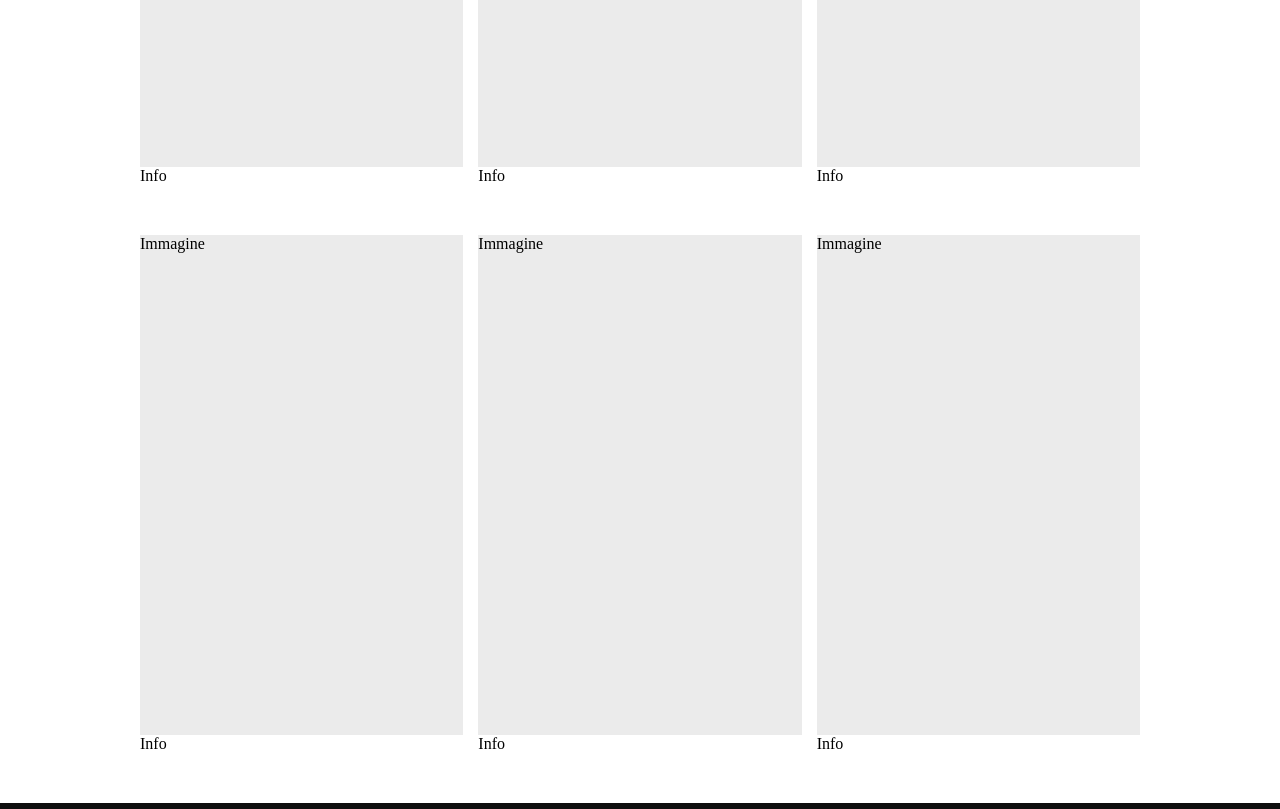
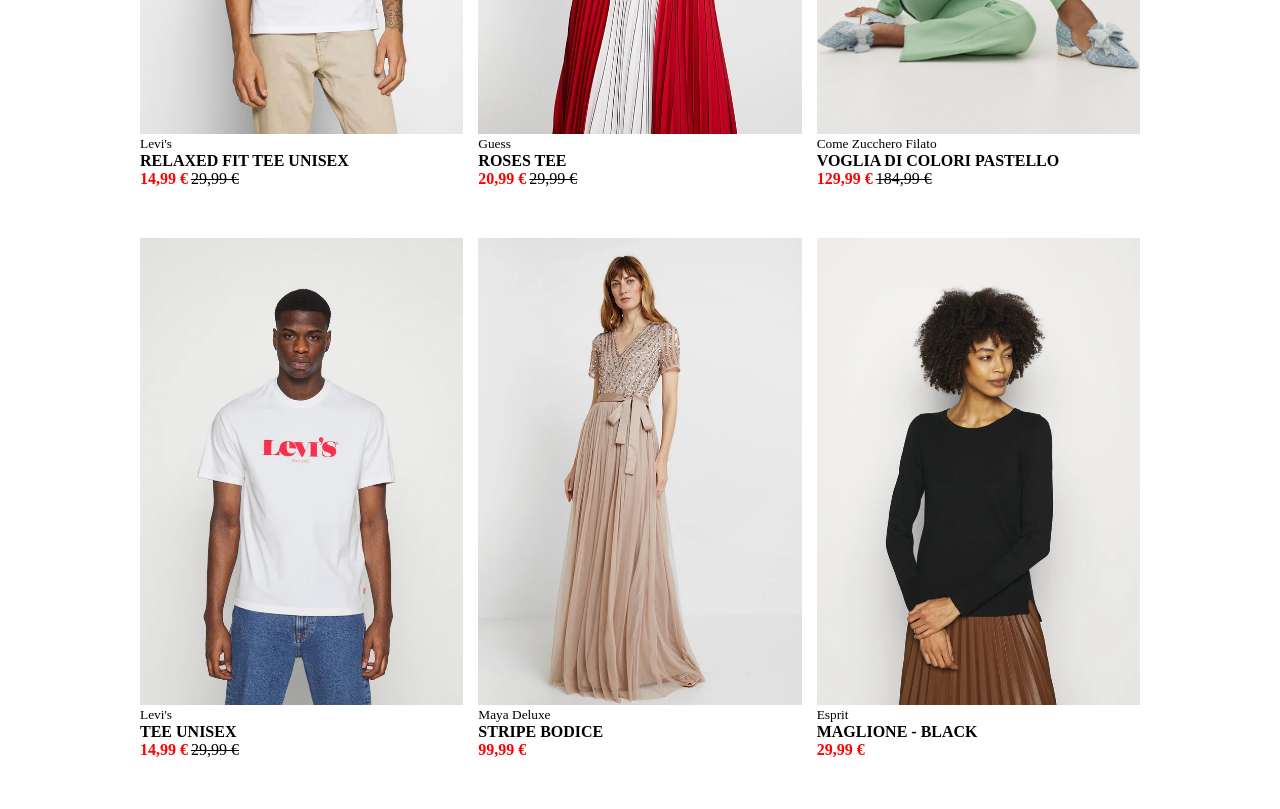
Before and after one commit to giorgiagalbullicavazzini/html-css-boolando, a plain HTML site: page index.html in a window 1280 px wide. Shown: the part 440-1249 px from the top of the page. Drawn offline with Linux system fonts and the light colour scheme.

Commit message:
Main foto e info

```diff
--- a/css/style.css
+++ b/css/style.css
@@ -39,6 +39,10 @@
   display: flex;
 }
 
+img {
+  display: block;
+}
+
 ul {
   list-style-type: none;
   height: 100%;
@@ -54,6 +58,13 @@
   color: currentColor;
   text-decoration: none;
   vertical-align: middle;
+}
+
+main .product-price::after {
+  color: black;
+  font-weight: 400;
+  text-decoration: line-through;
+  margin-left: 3px;
 }
 
 /*
@@ -97,7 +108,6 @@
 }
 
 .header-logo img {
-  display: block;
   margin: auto;
   width: 20%;
 }
@@ -131,3 +141,28 @@
 main .product-photo {
   background-color: #ebebeb;
 }
+
+main .product-photo img {
+  width: 100%;
+}
+
+main .product-info .product-name,
+main .product-info .product-price {
+  font-weight: bold;
+}
+
+main .product-info .product-name {
+  text-transform: uppercase;
+}
+
+main .product-info .product-price {
+  color: red;
+}
+
+main .product-price#discount-1::after {
+  content: "29,99 €";
+}
+
+main .product-price#discount-2::after {
+  content: "184,99 €";
+}
--- a/index.html
+++ b/index.html
@@ -14,7 +14,7 @@
   <link rel="stylesheet" href="css/style.css">
 </head>
 
-<body class="debug">
+<body class="">
   <!-- Container -->
   <div class="container">
     <!-- Header -->
@@ -54,45 +54,81 @@
       <div class="products container-small">
         <!-- Product 1 -->
         <div class="product">
-          <div class="product-photo">Immagine</div>
-          <div class="product-info">Info</div>
+          <div class="product-photo">
+            <img src="img/1.webp" alt="Levi's - Relaxed Fit Tee Unisex">
+          </div>
+          <div class="product-info">
+            <div class="product-brand"><small>Levi's</small></div>
+            <div class="product-name">Relaxed Fit Tee Unisex</div>
+            <div class="product-price" id="discount-1">14,99 €</div>
+          </div>
         </div>
         <!-- // Product 1 -->
 
-        <!-- Product 1 -->
+        <!-- Product 2 -->
         <div class="product">
-          <div class="product-photo">Immagine</div>
-          <div class="product-info">Info</div>
+          <div class="product-photo">
+            <img src="img/2.webp" alt="Guess - Roses Tee">
+          </div>
+          <div class="product-info">
+            <div class="product-brand"><small>Guess</small></div>
+            <div class="product-name">Roses Tee</div>
+            <div class="product-price" id="discount-1">20,99 €</div>
+          </div>
         </div>
-        <!-- // Product 1 -->
+        <!-- // Product 2 -->
 
-        <!-- Product 1 -->
+        <!-- Product 3 -->
         <div class="product">
-          <div class="product-photo">Immagine</div>
-          <div class="product-info">Info</div>
+          <div class="product-photo">
+            <img src="img/3.webp" alt="Come Zucchero Filato - Voglia di colori pastello">
+          </div>
+          <div class="product-info">
+            <div class="product-brand"><small>Come Zucchero Filato</small></div>
+            <div class="product-name">Voglia di colori pastello</div>
+            <div class="product-price" id="discount-2">129,99 €</div>
+          </div>
         </div>
-        <!-- // Product 1 -->
+        <!-- // Product 3 -->
 
-        <!-- Product 1 -->
+        <!-- Product 4 -->
         <div class="product">
-          <div class="product-photo">Immagine</div>
-          <div class="product-info">Info</div>
+          <div class="product-photo">
+            <img src="img/4.webp" alt="Levi's - Tee Unisex">
+          </div>
+          <div class="product-info">
+            <div class="product-brand"><small>Levi's</small></div>
+            <div class="product-name">Tee Unisex</div>
+            <div class="product-price" id="discount-1">14,99 €</div>
+          </div>
         </div>
-        <!-- // Product 1 -->
+        <!-- // Product 4 -->
 
-        <!-- Product 1 -->
+        <!-- Product 5 -->
         <div class="product">
-          <div class="product-photo">Immagine</div>
-          <div class="product-info">Info</div>
+          <div class="product-photo">
+            <img src="img/5.webp" alt="Maya Deluxe - Stripe Bodice">
+          </div>
+          <div class="product-info">
+            <div class="product-brand"><small>Maya Deluxe</small></div>
+            <div class="product-name">Stripe Bodice</div>
+            <div class="product-price">99,99 €</div>
+          </div>
         </div>
-        <!-- // Product 1 -->
+        <!-- // Product 5 -->
 
-        <!-- Product 1 -->
+        <!-- Product 6 -->
         <div class="product">
-          <div class="product-photo">Immagine</div>
-          <div class="product-info">Info</div>
+          <div class="product-photo">
+            <img src="img/6.webp" alt="Esprit - Maglione Black">
+          </div>
+          <div class="product-info">
+            <div class="product-brand"><small>Esprit</small></div>
+            <div class="product-name">Maglione - Black</div>
+            <div class="product-price">29,99 €</div>
+          </div>
         </div>
-        <!-- // Product 1 -->
+        <!-- // Product 6 -->
       </div>
     </main>
     <!-- // Main -->
```
Also changed, not shown: img/1.webp (added), img/2.webp (added), img/3.webp (added), img/4.webp (added), img/5.webp (added), img/6.webp (added).
